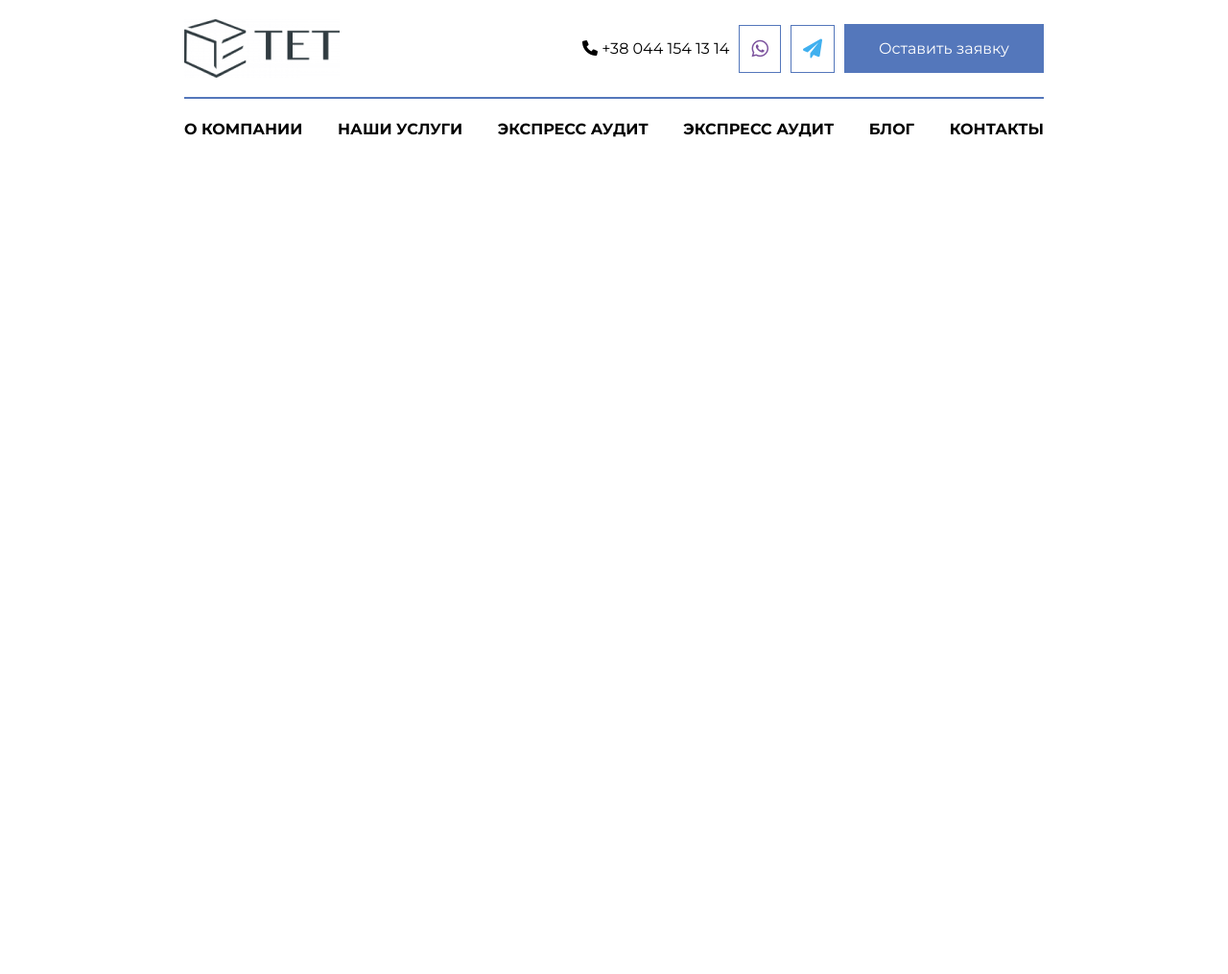
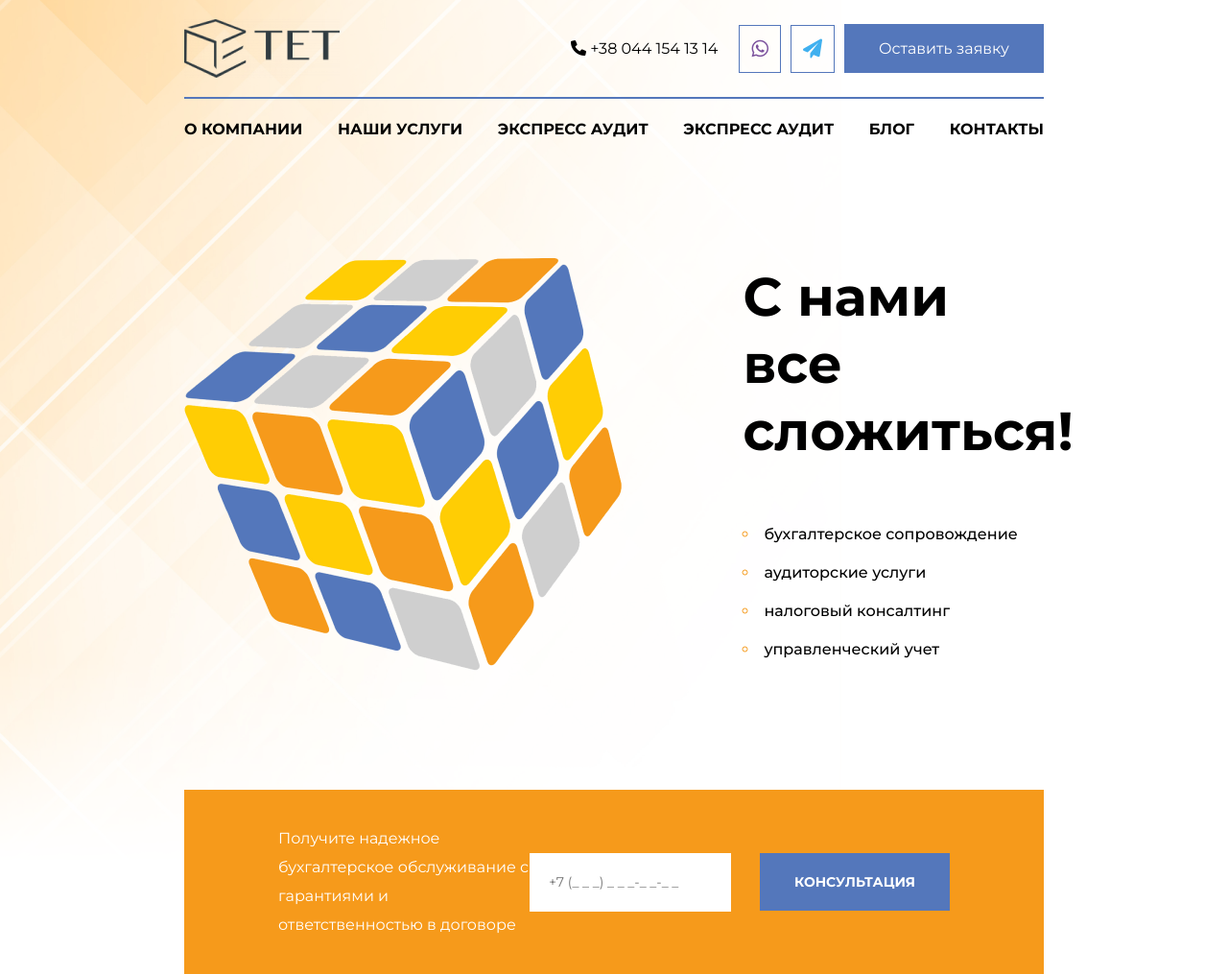
Before and after one commit to evg2055/Tet-audit, a plain HTML site: page index.html in a window 1280 px wide. Shown: the whole page at 96% size. Before the commit the page ends 820 px from the top, so only its background shows below. Drawn offline with Linux system fonts and the light colour scheme.

Commit message:
add first block

```diff
--- a/index.html
+++ b/index.html
@@ -8,20 +8,21 @@
     <link rel="stylesheet" href="./styles/reset.css">
     <link rel="stylesheet" href="./styles/style.css">
     <link rel="stylesheet" href="./styles/all.css">
-    <link href="https://fonts.googleapis.com/css2?family=Montserrat:wght@400;500;700&display=swap" rel="stylesheet">
+    <link href="https://fonts.googleapis.com/css2?family=Montserrat:wght@400;500;700;800&display=swap" rel="stylesheet">
 </head>
 <body>
     <div class="page">
+        <img src="" alt="">
 <!--header-nav-->
-        <div class="header container">
+        <section class="header container">
             <img src="./img/лого_рус2 1.png" alt="logo">
             <ul class="header__menu">
-                <li class="header__li"><a href="" class="header__link header__phone"><i class="fa-solid fa-phone"></i> +38 044 154 13 14</a></li>
+                <li class="header__li header__li_padding"><a href="" class="header__link header__phone"><i class="fa-solid fa-phone"></i> +38 044 154 13 14</a></li>
                 <li class="header__li"><a href="" class="header__link header__icons"><i class="fa-brands fa-whatsapp"></i></a></li>
                 <li class="header__li"><a href="" class="header__link header__icons"><i class="fa-solid fa-paper-plane"></i></a></li>
                 <li class="header__li"><a href="" class="header__link header__button">Оставить заявку</a></li>
             </ul>
-        </div>
+        </section>
         <nav class="nav container">
             <ul class="nav-menu">
                 <li class="nav-menu__li"><a href="" class="nav-menu__link">О компании</a></li>
@@ -32,6 +33,27 @@
                 <li class="nav-menu__li"><a href="" class="nav-menu__link">Контакты</a></li>
             </ul>
         </nav>
+        <!--cube-->
+        <section class="cube container">
+            <img src="./img/V5.png" alt="cube">
+            <div class="cube__info">
+                <h1 class="cube__title">С нами<br> все сложиться!</h1>
+                <ul class="cube__list">
+                    <li><span>бухгалтерское сопровождение</span></li>
+                    <li><span>аудиторские услуги</span></li>
+                    <li><span>налоговый консалтинг</span></li>
+                    <li><span>управленческий учет</span></li>
+                </ul>
+            </div>
+        </section>
+<!--consultation-->
+        <section class="consultation container">
+            <p>Получите надежное бухгалтерское обслуживание с гарантиями и ответственностью в договоре</p>
+            <form action="" class="consultation__form">
+                <input type="tel" name="phone_number" list="tel-list" placeholder="+7 (_ _ _) _ _ _-_ _-_ _" class="consultation__phone">
+                <input type="submit" value="КОНСУЛЬТАЦИЯ" class="consultation__submit">
+            </form>
+        </section>
     </div>
 
 </body>
--- a/styles/style.css
+++ b/styles/style.css
@@ -7,6 +7,7 @@
 }
 .page {
     font-family: Montserrat;
+    background: url(../img/low_poly_banner_design_1711\ 1.png) no-repeat 0px 0px;
 }
 .container {
     width: 70%;
@@ -25,6 +26,9 @@
 }
 .header__li {
     margin-left: 10px;
+}
+.header__li_padding {
+    padding: 12px;
 }
 .header__link {
     text-decoration: none;
@@ -67,3 +71,66 @@
     text-decoration: none;
     color: var(--base-color);
 }
+/*cube*/
+.cube {
+    display: flex;
+    justify-content: space-between;
+    margin: 100px auto;
+}
+.cube__info {
+    display: flex;
+    width: 35%;
+    flex-direction: column;
+    justify-content: space-around;
+}
+.cube__title {
+    font-weight: 600;
+    font-size: 56px;
+    line-height: 70px;
+    font-style: normal;
+    /*margin-bottom: 40px;*/
+}
+.cube__list li {
+    list-style-type: circle;
+    color: var(--second-color);
+    list-style-position: inside;
+    font-size: 16px;
+    font-weight: 500;
+    line-height: 40px;
+}
+.cube__list span {
+    color: var(--base-color);
+}
+/*consultation*/
+.consultation {
+    display: flex;
+    background: var(--second-color);
+    padding: 36px 98px;
+}
+.consultation p {
+    font-size: 16px;
+    line-height: 30px;
+    width: 800;
+    color: var(--anti-base-colore);
+}
+.consultation__form {
+    display: flex;
+}
+.consultation__phone {
+    align-self: center;
+    padding: 20px;
+    font-size: 14px;
+    color: var(--anti-base-colore);
+    border: none;
+    margin-right: 30px;
+}
+.consultation__submit {
+    font-weight: 600;
+    font-size: 14px;
+    line-height: 28px;
+    padding: 16px 36px;
+    align-self: center;
+    color: var(--anti-base-colore);
+    background-color: var(--first-color);
+    border: none;
+}
```
Also changed, not shown: img/V5.png (added), img/low_poly_banner_design_1711 2.png (added).
